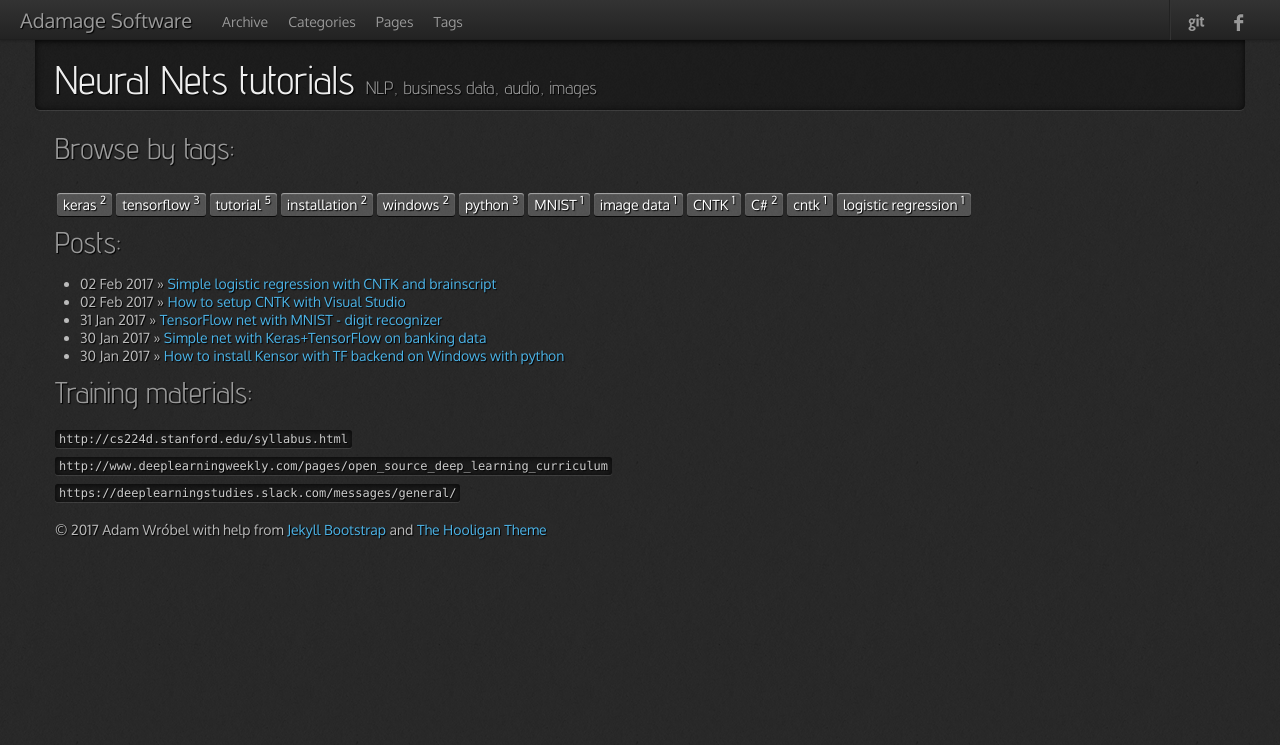
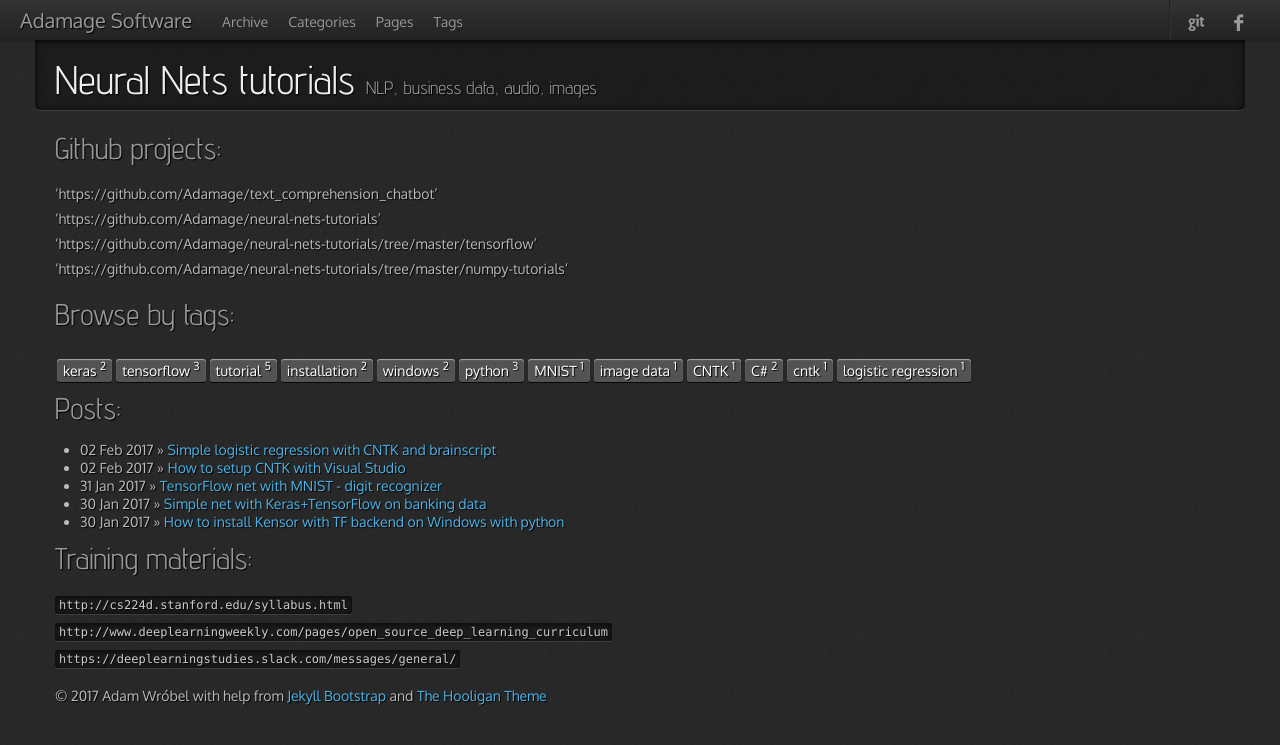
Before and after one commit to Adamage/adamage.github.io, a Jekyll site: the page built from index.md, in a window 1280 px wide. Shown: the top 745 px of the page. Built offline with Jekyll 4.4.1, drawn with Linux system fonts in a browser that asks for light colours; nearby versions of some CDN libraries.

Commit message:
Update index.md

```diff
--- a/index.md
+++ b/index.md
@@ -4,6 +4,13 @@ title: Neural Nets tutorials
 tagline: NLP, business data, audio, images
 ---
 {% include JB/setup %}
+
+## Github projects:
+'https://github.com/Adamage/text_comprehension_chatbot' <br>
+'https://github.com/Adamage/neural-nets-tutorials' <br>
+    'https://github.com/Adamage/neural-nets-tutorials/tree/master/tensorflow' <br>
+    'https://github.com/Adamage/neural-nets-tutorials/tree/master/numpy-tutorials' <br>
+
 
 ## Browse by tags:
 <ul class="tag_box inline">
```
